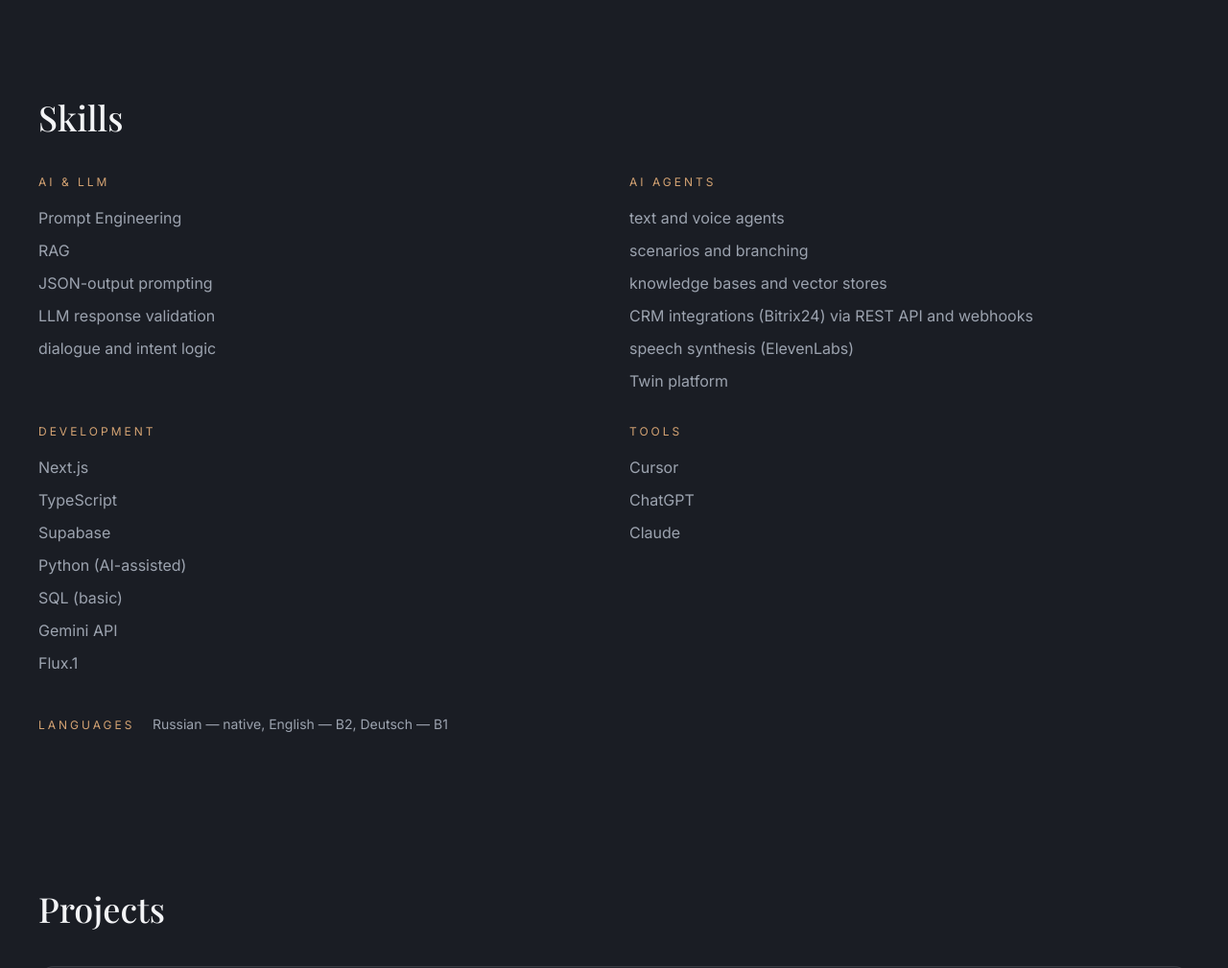
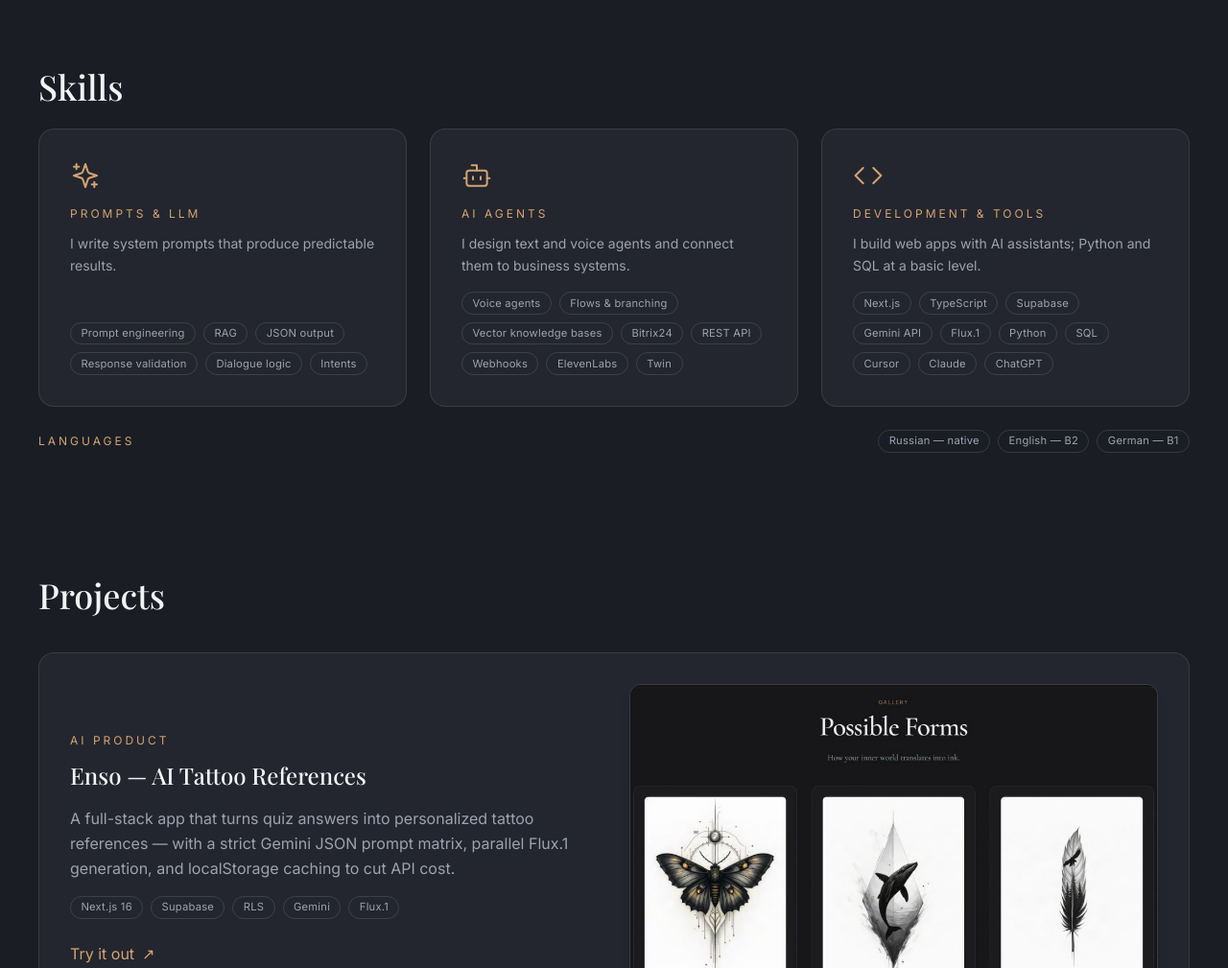
Before and after one commit to kUzUyA17/portfolio, a plain HTML site: page index.html in a window 1280 px wide. Shown: the part 1080-2089 px from the top of the page at 96% size. Drawn offline with nearby package versions, Linux system fonts and the light colour scheme; a web font is replaced by a local one.

Commit message:
Собрала навыки в три карточки с метками и компактной строкой языков.
Co-authored-by: Cursor <cursoragent@cursor.com>

```diff
--- a/index.html
+++ b/index.html
@@ -185,6 +185,7 @@
       font-size: 0.7rem;
       letter-spacing: 0.02em;
       color: #9CA3AF;
+      white-space: nowrap;
     }
 
     .nav-link.is-active { color: #D4A373; }
@@ -384,102 +385,136 @@
       </div>
     </section>
 
-    <section id="skills" class="px-6 py-20" aria-labelledby="skills-heading">
+    <section id="skills" class="px-6 py-12" aria-labelledby="skills-heading">
       <div class="max-w-[75rem] mx-auto">
-        <h2 id="skills-heading" class="font-serif text-3xl sm:text-4xl mb-10 fade-up">
+        <h2 id="skills-heading" class="font-serif text-3xl sm:text-4xl mb-6 fade-up">
           <span class="lang-en">Skills</span>
           <span class="lang-ru">Навыки</span>
         </h2>
-        <div class="grid sm:grid-cols-2 gap-8">
-          <div class="fade-up">
-            <p class="text-xs tracking-[0.25em] uppercase text-amber mb-4">
-              <span class="lang-en">AI &amp; LLM</span>
-              <span class="lang-ru">ИИ и LLM</span>
+        <div class="grid grid-cols-1 lg:grid-cols-3 gap-6 items-stretch">
+          <article class="fade-up card-hover group hover:border-[#D4A373]/30 hover:shadow-[0_0_30px_rgba(212,163,115,0.15)] transition-all duration-300 rounded-2xl border border-white/10 bg-card p-8 flex flex-col h-full">
+            <svg xmlns="http://www.w3.org/2000/svg" width="32" height="32" viewBox="0 0 24 24" fill="none" stroke="#D4A373" stroke-width="1.5" stroke-linecap="round" stroke-linejoin="round" class="mb-4" aria-hidden="true">
+              <path d="m12 3-1.912 5.813a2 2 0 0 1-1.275 1.275L3 12l5.813 1.912a2 2 0 0 1 1.275 1.275L12 21l1.912-5.813a2 2 0 0 1 1.275-1.275L21 12l-5.813-1.912a2 2 0 0 1-1.275-1.275L12 3Z"/>
+              <path d="M5 3v4"/>
+              <path d="M3 5h4"/>
+              <path d="M19 17v4"/>
+              <path d="M17 19h4"/>
+            </svg>
+            <h3 class="text-xs tracking-[0.25em] uppercase text-amber mb-3">
+              <span class="lang-en">Prompts &amp; LLM</span>
+              <span class="lang-ru">Промпты и LLM</span>
+            </h3>
+            <p class="text-sm text-muted leading-relaxed mb-4 flex-1">
+              <span class="lang-en">I write system prompts that produce predictable results.</span>
+              <span class="lang-ru">Пишу системные промпты, которые дают предсказуемый результат.</span>
             </p>
-            <ul class="text-muted leading-relaxed space-y-2">
-              <li>Prompt Engineering</li>
-              <li>RAG</li>
-              <li>JSON-output prompting</li>
-              <li>
-                <span class="lang-en">LLM response validation</span>
-                <span class="lang-ru">валидация ответов LLM</span>
-              </li>
-              <li>
-                <span class="lang-en">dialogue and intent logic</span>
-                <span class="lang-ru">логика диалога и интентов</span>
-              </li>
-            </ul>
-          </div>
-          <div class="fade-up">
-            <p class="text-xs tracking-[0.25em] uppercase text-amber mb-4">
+            <div class="flex flex-wrap gap-2 mt-auto">
+              <span class="chip">Prompt engineering</span>
+              <span class="chip">RAG</span>
+              <span class="chip">
+                <span class="lang-en">JSON output</span>
+                <span class="lang-ru">JSON-вывод</span>
+              </span>
+              <span class="chip">
+                <span class="lang-en">Response validation</span>
+                <span class="lang-ru">Валидация ответов</span>
+              </span>
+              <span class="chip">
+                <span class="lang-en">Dialogue logic</span>
+                <span class="lang-ru">Логика диалога</span>
+              </span>
+              <span class="chip">
+                <span class="lang-en">Intents</span>
+                <span class="lang-ru">Интенты</span>
+              </span>
+            </div>
+          </article>
+
+          <article class="fade-up card-hover group hover:border-[#D4A373]/30 hover:shadow-[0_0_30px_rgba(212,163,115,0.15)] transition-all duration-300 rounded-2xl border border-white/10 bg-card p-8 flex flex-col h-full">
+            <svg xmlns="http://www.w3.org/2000/svg" width="32" height="32" viewBox="0 0 24 24" fill="none" stroke="#D4A373" stroke-width="1.5" stroke-linecap="round" stroke-linejoin="round" class="mb-4" aria-hidden="true">
+              <path d="M12 8V4H8"/>
+              <rect width="16" height="12" x="4" y="8" rx="2"/>
+              <path d="M2 14h2"/>
+              <path d="M20 14h2"/>
+              <path d="M9 13v2"/>
+              <path d="M15 13v2"/>
+            </svg>
+            <h3 class="text-xs tracking-[0.25em] uppercase text-amber mb-3">
               <span class="lang-en">AI Agents</span>
               <span class="lang-ru">ИИ-агенты</span>
+            </h3>
+            <p class="text-sm text-muted leading-relaxed mb-4 flex-1">
+              <span class="lang-en">I design text and voice agents and connect them to business systems.</span>
+              <span class="lang-ru">Проектирую текстовых и голосовых агентов и подключаю их к бизнес-системам.</span>
             </p>
-            <ul class="text-muted leading-relaxed space-y-2">
-              <li>
-                <span class="lang-en">text and voice agents</span>
-                <span class="lang-ru">текстовые и голосовые агенты</span>
-              </li>
-              <li>
-                <span class="lang-en">scenarios and branching</span>
-                <span class="lang-ru">сценарии и ветвление</span>
-              </li>
-              <li>
-                <span class="lang-en">knowledge bases and vector stores</span>
-                <span class="lang-ru">базы знаний и векторные хранилища</span>
-              </li>
-              <li>
-                <span class="lang-en">CRM integrations (Bitrix24) via REST API and webhooks</span>
-                <span class="lang-ru">интеграции с CRM (Bitrix24) через REST API и вебхуки</span>
-              </li>
-              <li>
-                <span class="lang-en">speech synthesis (ElevenLabs)</span>
-                <span class="lang-ru">синтез речи (ElevenLabs)</span>
-              </li>
-              <li>
-                <span class="lang-en">Twin platform</span>
-                <span class="lang-ru">платформа Twin</span>
-              </li>
-            </ul>
-          </div>
-          <div class="fade-up">
-            <p class="text-xs tracking-[0.25em] uppercase text-amber mb-4">
-              <span class="lang-en">Development</span>
-              <span class="lang-ru">Разработка</span>
+            <div class="flex flex-wrap gap-2 mt-auto">
+              <span class="chip">
+                <span class="lang-en">Voice agents</span>
+                <span class="lang-ru">Голосовые агенты</span>
+              </span>
+              <span class="chip">
+                <span class="lang-en">Flows &amp; branching</span>
+                <span class="lang-ru">Сценарии и ветвление</span>
+              </span>
+              <span class="chip">
+                <span class="lang-en">Vector knowledge bases</span>
+                <span class="lang-ru">Векторные базы знаний</span>
+              </span>
+              <span class="chip">Bitrix24</span>
+              <span class="chip">REST API</span>
+              <span class="chip">Webhooks</span>
+              <span class="chip">ElevenLabs</span>
+              <span class="chip">Twin</span>
+            </div>
+          </article>
+
+          <article class="fade-up card-hover group hover:border-[#D4A373]/30 hover:shadow-[0_0_30px_rgba(212,163,115,0.15)] transition-all duration-300 rounded-2xl border border-white/10 bg-card p-8 flex flex-col h-full">
+            <svg xmlns="http://www.w3.org/2000/svg" width="32" height="32" viewBox="0 0 24 24" fill="none" stroke="#D4A373" stroke-width="1.5" stroke-linecap="round" stroke-linejoin="round" class="mb-4" aria-hidden="true">
+              <path d="m16 18 6-6-6-6"/>
+              <path d="m8 6-6 6 6 6"/>
+            </svg>
+            <h3 class="text-xs tracking-[0.25em] uppercase text-amber mb-3">
+              <span class="lang-en">Development &amp; Tools</span>
+              <span class="lang-ru">Разработка и инструменты</span>
+            </h3>
+            <p class="text-sm text-muted leading-relaxed mb-4 flex-1">
+              <span class="lang-en">I build web apps with AI assistants; Python and SQL at a basic level.</span>
+              <span class="lang-ru">Собираю веб-приложения с ИИ-ассистентами; Python и SQL — на базовом уровне.</span>
             </p>
-            <ul class="text-muted leading-relaxed space-y-2">
-              <li>Next.js</li>
-              <li>TypeScript</li>
-              <li>Supabase</li>
-              <li>Python (AI-assisted)</li>
-              <li>
-                <span class="lang-en">SQL (basic)</span>
-                <span class="lang-ru">SQL (базовый)</span>
-              </li>
-              <li>Gemini API</li>
-              <li>Flux.1</li>
-            </ul>
-          </div>
-          <div class="fade-up">
-            <p class="text-xs tracking-[0.25em] uppercase text-amber mb-4">
-              <span class="lang-en">Tools</span>
-              <span class="lang-ru">Инструменты</span>
-            </p>
-            <ul class="text-muted leading-relaxed space-y-2">
-              <li>Cursor</li>
-              <li>ChatGPT</li>
-              <li>Claude</li>
-            </ul>
+            <div class="flex flex-wrap gap-2 mt-auto">
+              <span class="chip">Next.js</span>
+              <span class="chip">TypeScript</span>
+              <span class="chip">Supabase</span>
+              <span class="chip">Gemini API</span>
+              <span class="chip">Flux.1</span>
+              <span class="chip">Python</span>
+              <span class="chip">SQL</span>
+              <span class="chip">Cursor</span>
+              <span class="chip">Claude</span>
+              <span class="chip">ChatGPT</span>
+            </div>
+          </article>
+        </div>
+        <div class="fade-up mt-6 flex flex-wrap items-center gap-x-4 gap-y-3">
+          <p class="text-xs tracking-[0.25em] uppercase text-amber shrink-0">
+            <span class="lang-en">Languages</span>
+            <span class="lang-ru">Языки</span>
+          </p>
+          <div class="flex flex-wrap gap-2 sm:ml-auto">
+            <span class="chip">
+              <span class="lang-en">Russian — native</span>
+              <span class="lang-ru">Русский — родной</span>
+            </span>
+            <span class="chip">
+              <span class="lang-en">English — B2</span>
+              <span class="lang-ru">Английский — B2</span>
+            </span>
+            <span class="chip">
+              <span class="lang-en">German — B1</span>
+              <span class="lang-ru">Немецкий — B1</span>
+            </span>
           </div>
         </div>
-        <p class="fade-up mt-10 text-muted text-sm leading-relaxed">
-          <span class="text-xs tracking-[0.25em] uppercase text-amber mr-3">
-            <span class="lang-en">Languages</span>
-            <span class="lang-ru">Языки</span>
-          </span>
-          <span class="lang-en">Russian — native, English — B2, Deutsch — B1</span>
-          <span class="lang-ru">Русский — родной, English — B2, Deutsch — B1</span>
-        </p>
       </div>
     </section>
 
```
